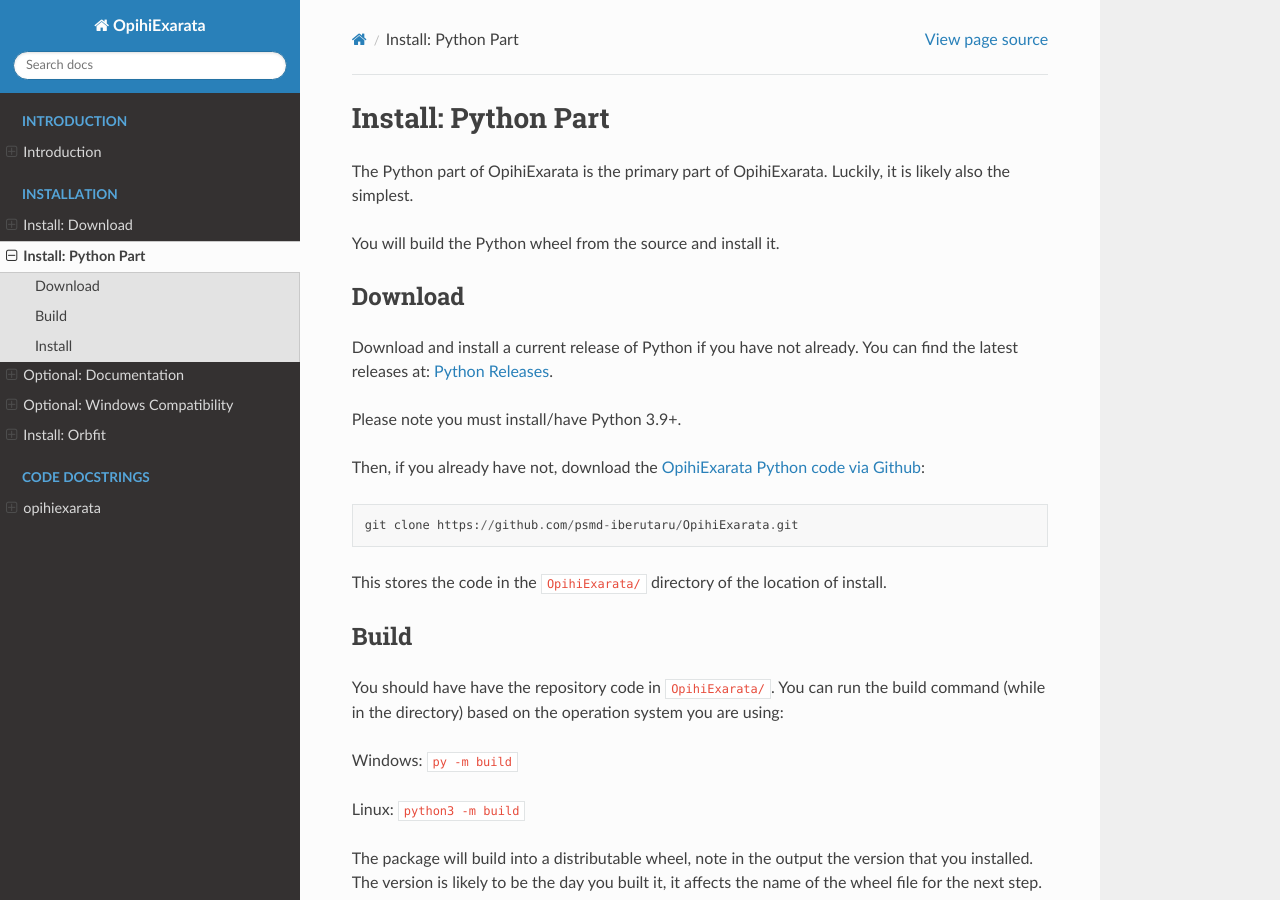
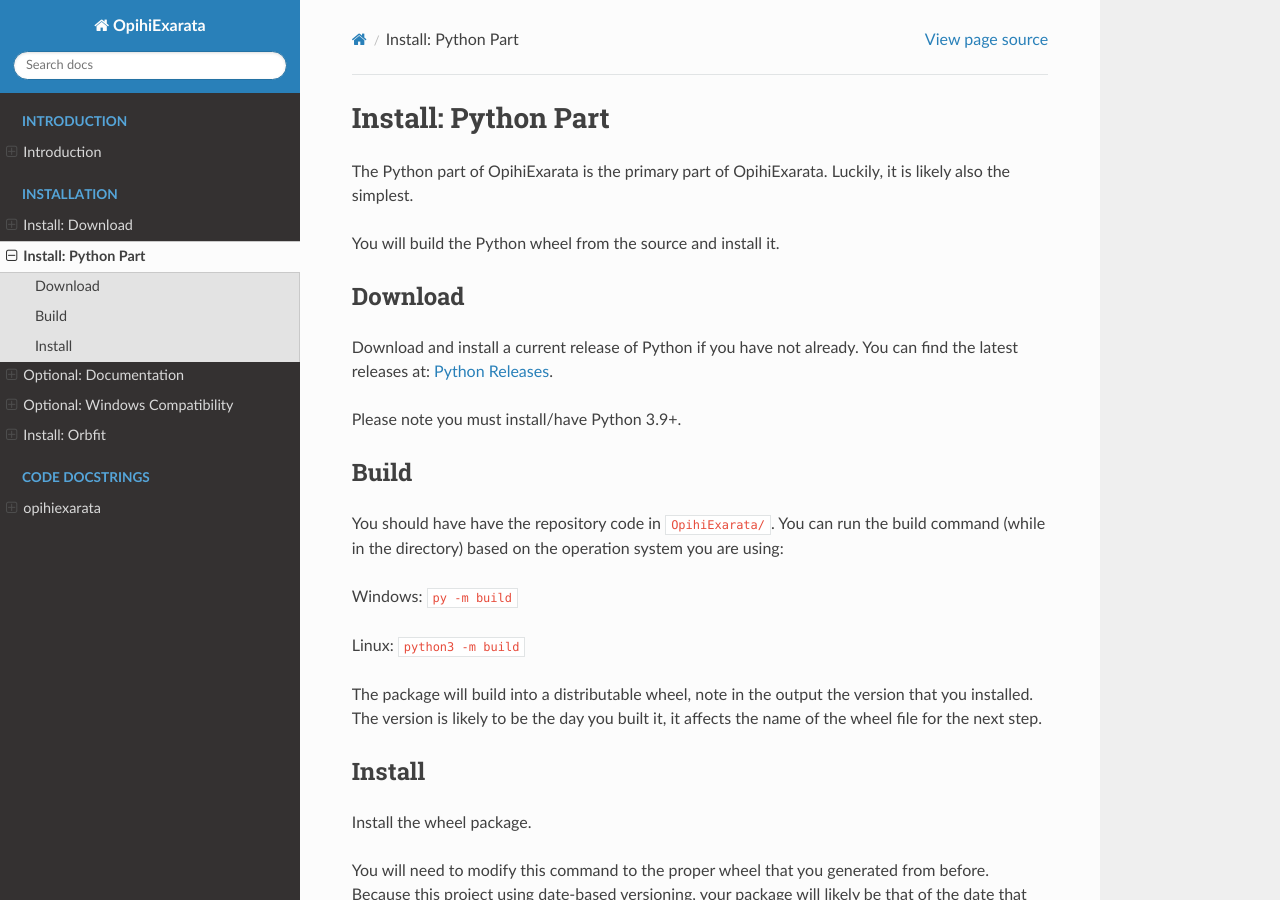
Before and after one commit to psmd-iberutaru/OpihiExarata, a Sphinx documentation site: the page built from docs/source/installation/python.rst, in a window 1280 px wide and 900 px high. Built offline with Sphinx 7.4.7 and the Read the Docs theme 2.0.0, drawn with Linux system fonts in a browser that asks for light colours.

Commit message:
Removed redundent git clone instruction.

```diff
--- a/docs/source/installation/download.rst
+++ b/docs/source/installation/download.rst
@@ -12,7 +12,7 @@
 The location where you download OpihiExarata is relatively irrelevant.
 
 Throughout the installation tutorial we refer to the internal OpihiExarata
-directory as `OpihiExarata/`. This allows for the instructions to be general.
+directory as ``OpihiExarata/``. This allows for the instructions to be general.
 Please adapt any absolute paths as needed.
 
 
@@ -33,5 +33,5 @@
     # The zip is no longer needed.
 
 Throughout the installation tutorial we refer to the internal OpihiExarata
-directory as `OpihiExarata/`. This allows for the instructions to be general.
+directory as ``OpihiExarata/``. This allows for the instructions to be general.
 Please adapt any absolute paths as needed.
--- a/docs/source/installation/python.rst
+++ b/docs/source/installation/python.rst
@@ -15,14 +15,7 @@
 
 Please note you must install/have Python 3.9+.
 
-Then, if you already have not, download the `OpihiExarata Python code via Github`_::
-
-    git clone https://github.com/psmd-iberutaru/OpihiExarata.git
-
-This stores the code in the ``OpihiExarata/`` directory of the location of install.
-
 .. _Python Releases: https://www.python.org/downloads/
-.. _OpihiExarata Python code via Github: https://github.com/psmd-iberutaru/OpihiExarata
 
 Build
 =====
```
Also changed, not shown: 17 other files.
